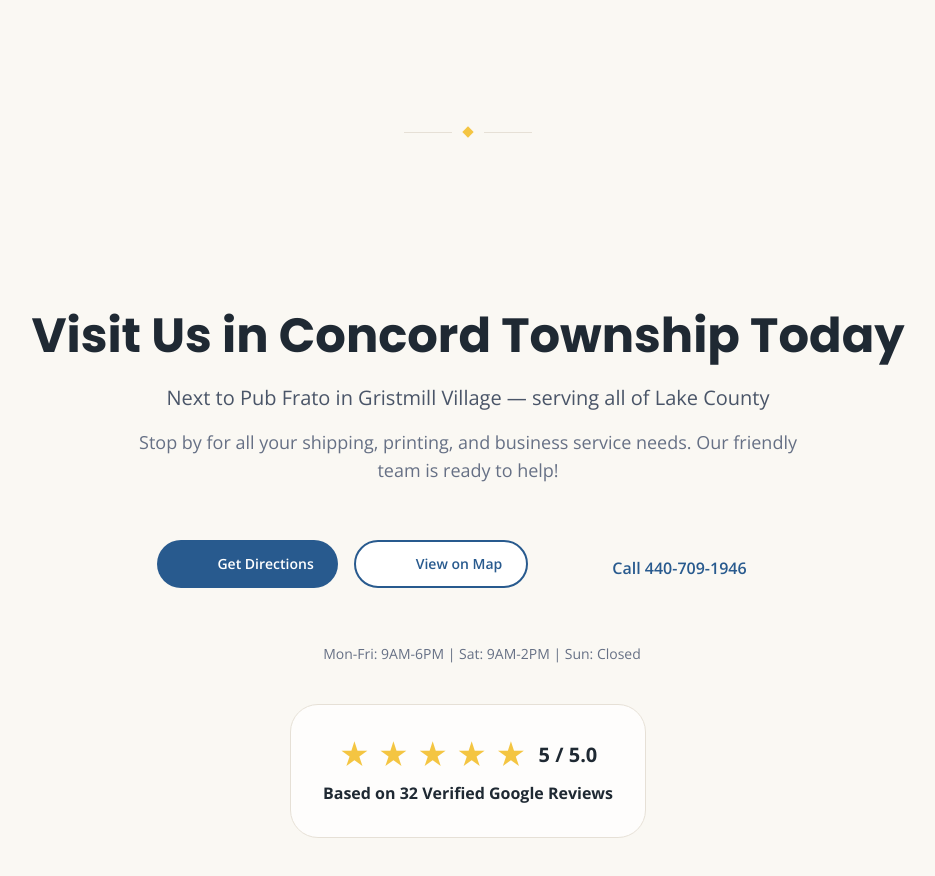
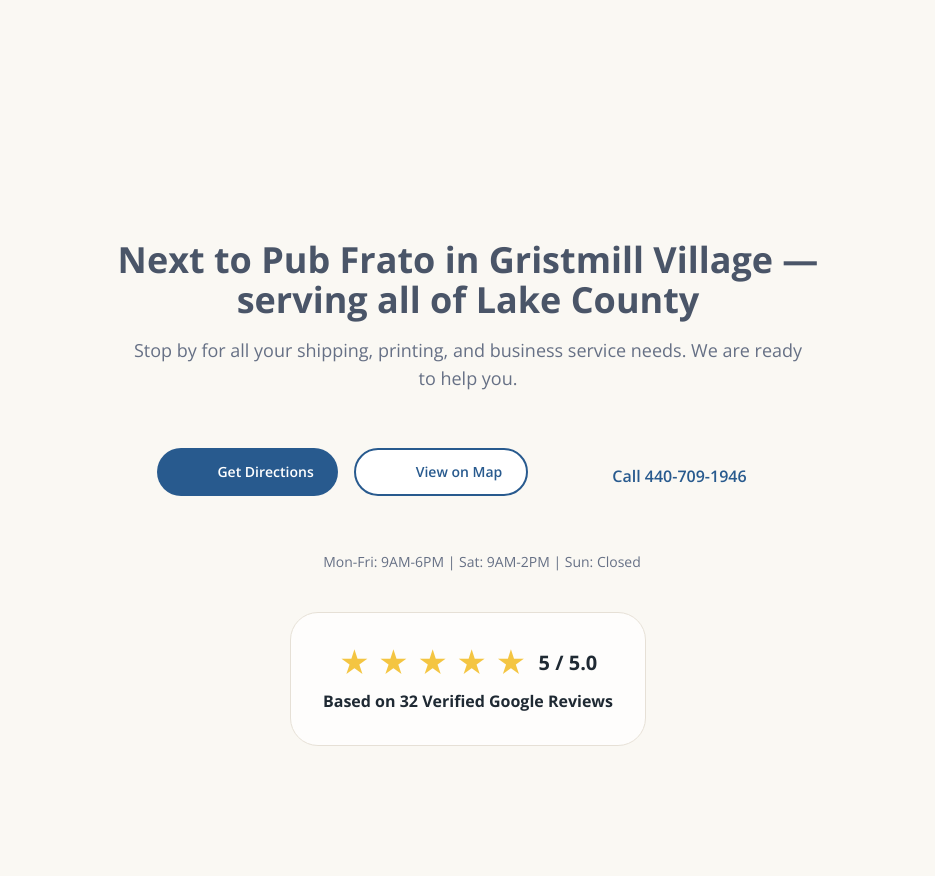
Before and after one commit to blackghostosint/mailbox-plus-website, a React (Vite) app: page / in a window 1280 px wide. Shown: the part 1285-2161 px from the top of the page, without its empty margins (172-1107 px from the left). Built offline with nearby package versions, Linux system fonts and the light colour scheme; no server answers; some icons are missing.

Commit message:
Remove yellow diamond section divider and 'Visit Us in Concord Township Today' heading from home page

```diff
--- a/src/pages/Home.tsx
+++ b/src/pages/Home.tsx
@@ -150,27 +150,16 @@ export const Home: React.FC = () => {
         </div>
       </section>
 
-      {/* Section divider */}
-      <div className="bg-[var(--color-bg-primary)] py-8 flex items-center justify-center">
-        <div className="flex items-center gap-3">
-          <div className="w-12 h-px bg-[var(--color-border)]"></div>
-          <div className="w-2 h-2 rotate-45 bg-[var(--color-accent)]"></div>
-          <div className="w-12 h-px bg-[var(--color-border)]"></div>
-        </div>
-      </div>
-
       {/* ====================== VISIT US SECTION ======================= */}
       <section id="visit-us" className="py-24 md:py-32 lg:py-36 bg-[var(--color-bg-primary)]">
         <div className="max-w-7xl mx-auto px-4 sm:px-6 lg:px-8 text-center">
-          <h2 className="text-3xl md:text-5xl font-bold text-[var(--color-text-primary)] mb-6 font-heading">
-            Visit Us in Concord Township Today
-          </h2>
-          <p className="text-xl text-[var(--color-text-secondary)] mb-4 max-w-3xl mx-auto">
+          {/* removed "Visit Us in Concord Township Today" heading */}
+          <p className="text-2xl md:text-4xl font-bold text-[var(--color-text-secondary)] mb-4 max-w-3xl mx-auto">
             Next to Pub Frato in Gristmill Village — serving all of Lake County
           </p>
           <p className="text-lg text-[var(--color-text-muted)] mb-14 max-w-2xl mx-auto">
-            Stop by for all your shipping, printing, and business service needs. Our friendly team
-            is ready to help!
+            Stop by for all your shipping, printing, and business service needs. We are ready to
+            help you.
           </p>
 
           <div className="flex flex-col sm:flex-row gap-4 justify-center mb-12">
```
